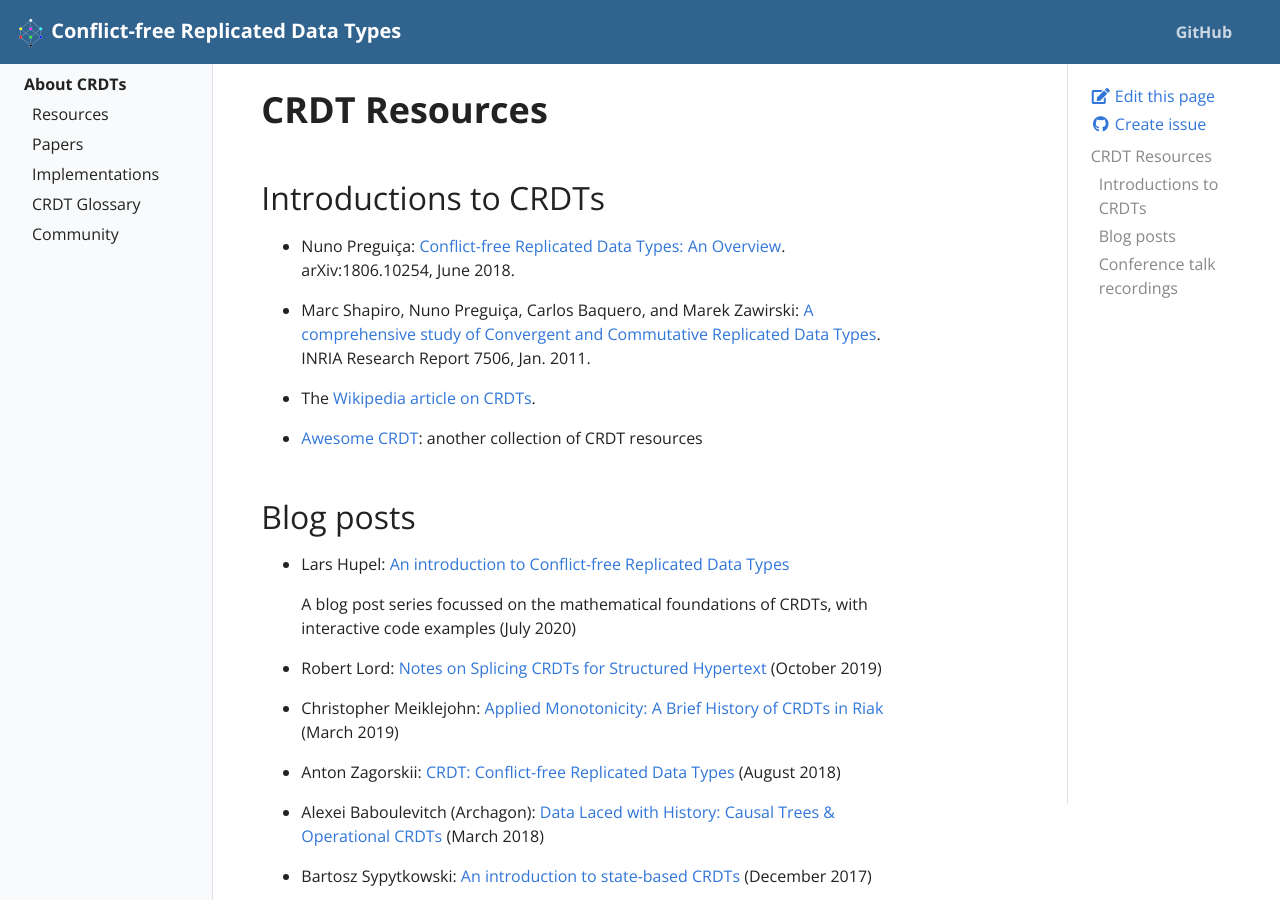
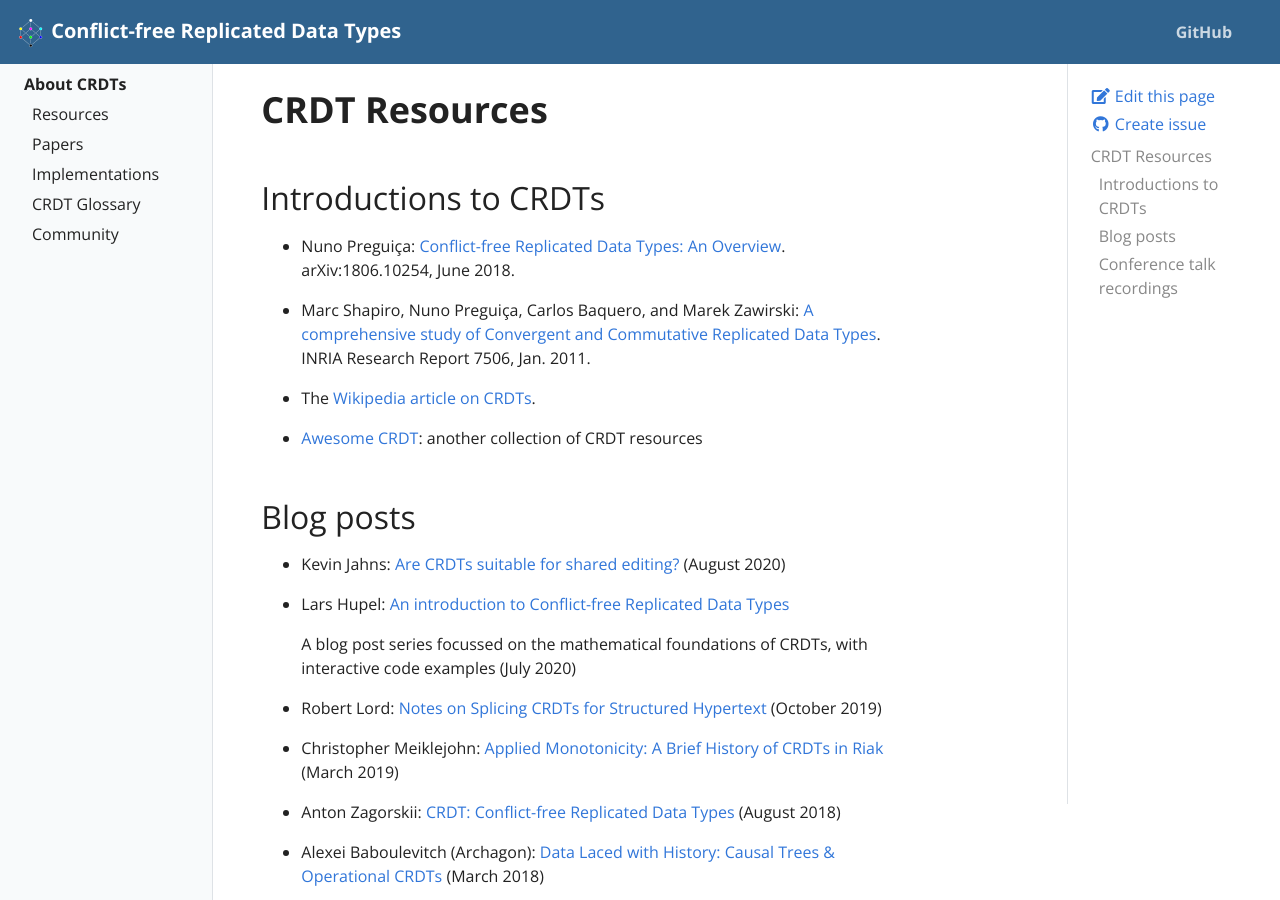
Before and after one commit to ept/crdt-website, a Jekyll site: the page built from pages/resources.md, in a window 1280 px wide and 900 px high. Built offline with Jekyll 4.4.1, drawn with Linux system fonts in a browser that asks for light colours.

Commit message:
Add @dmonad's latest blog post

```diff
--- a/pages/resources.md
+++ b/pages/resources.md
@@ -22,6 +22,10 @@ permalink: /resources
 
 
 ## Blog posts
+
+* Kevin Jahns:
+  [Are CRDTs suitable for shared editing?](https://blog.kevinjahns.de/are-crdts-suitable-for-shared-editing/)
+  (August 2020)
 
 * Lars Hupel:
   [An introduction to Conflict-free Replicated Data Types](https://lars.hupel.info/topics/crdt/01-intro)
```
